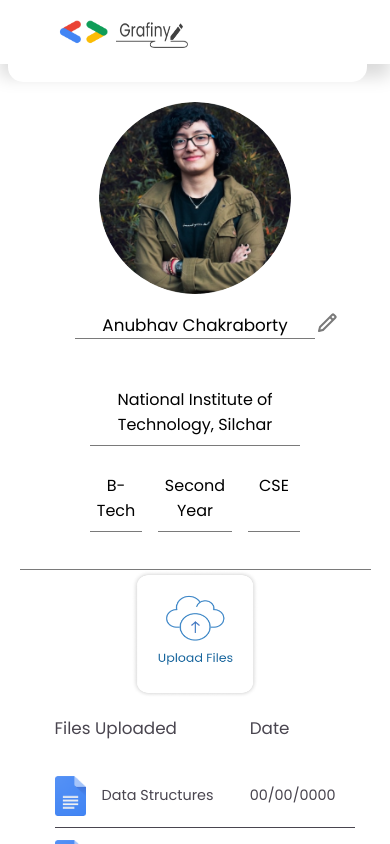
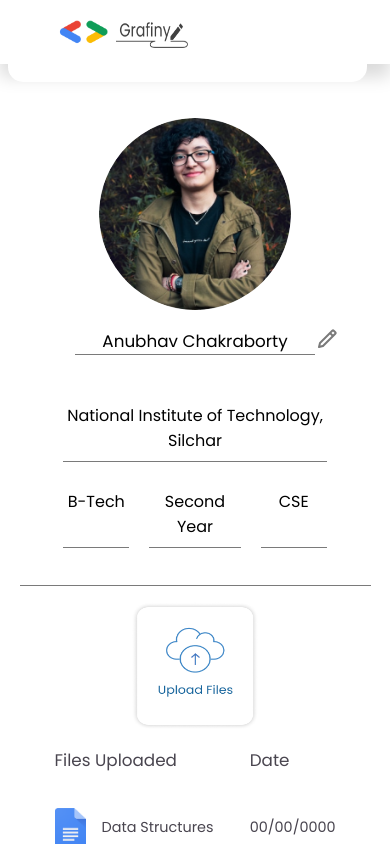
Before and after one commit to gdsc-nits-org/grafiny-client, a React (Vite) app: page /profile in a window 390 px wide. Shown: the top 844 px of the page. Built offline with nearby package versions, Linux system fonts and the light colour scheme; some icons are missing.

Commit message:
ADD: media queries for mobile and tablet

```diff
--- a/src/Pages/Profile/Profile.module.scss
+++ b/src/Pages/Profile/Profile.module.scss
@@ -139,6 +139,21 @@
   }
 }
 
+@media (max-width: 800px) {
+  .container {
+    .upperpart {
+      .upperright {
+        .collegecontainer {
+          width: 70%;
+        }
+        .detailcontainer {
+          width: 70%;
+        }
+      }
+    }
+  }
+}
+
 @media (max-width: 640px) {
   .container {
     .upperpart {
@@ -177,29 +192,41 @@
   }
 }
 
-@media (max-height: 700px) {
+@media (max-width: 500px) and (max-height: 700px) {
   .container {
     .upperpart {
-      height: 50%;
+      height: 60%;
       .upperright {
         margin-top: 1.5em;
       }
     }
     .lowerpart {
-      height: 50%;
+      height: 40%;
       .lowerleft {
         margin-top: 1em;
       }
     }
   }
 }
-@media (max-width: 440px) {
+@media (max-width: 480px) {
   .container {
     overflow-y: auto;
+    margin-top: 1em;
+    .upperpart {
+      .upperright {
+        .collegecontainer {
+          width: 75%;
+        }
+        .detailcontainer {
+          width: 75%;
+        }
+      }
+    }
     .lowerpart {
       flex-direction: column;
       .lowerleft {
         width: 90%;
+        margin-top: 1em;
         .uploadimg {
           width: 8em;
           height: 8em;
@@ -217,3 +244,9 @@
     }
   }
 }
+
+@media (max-height: 450px) {
+  .container {
+    height: 250vh;
+  }
+}
```
